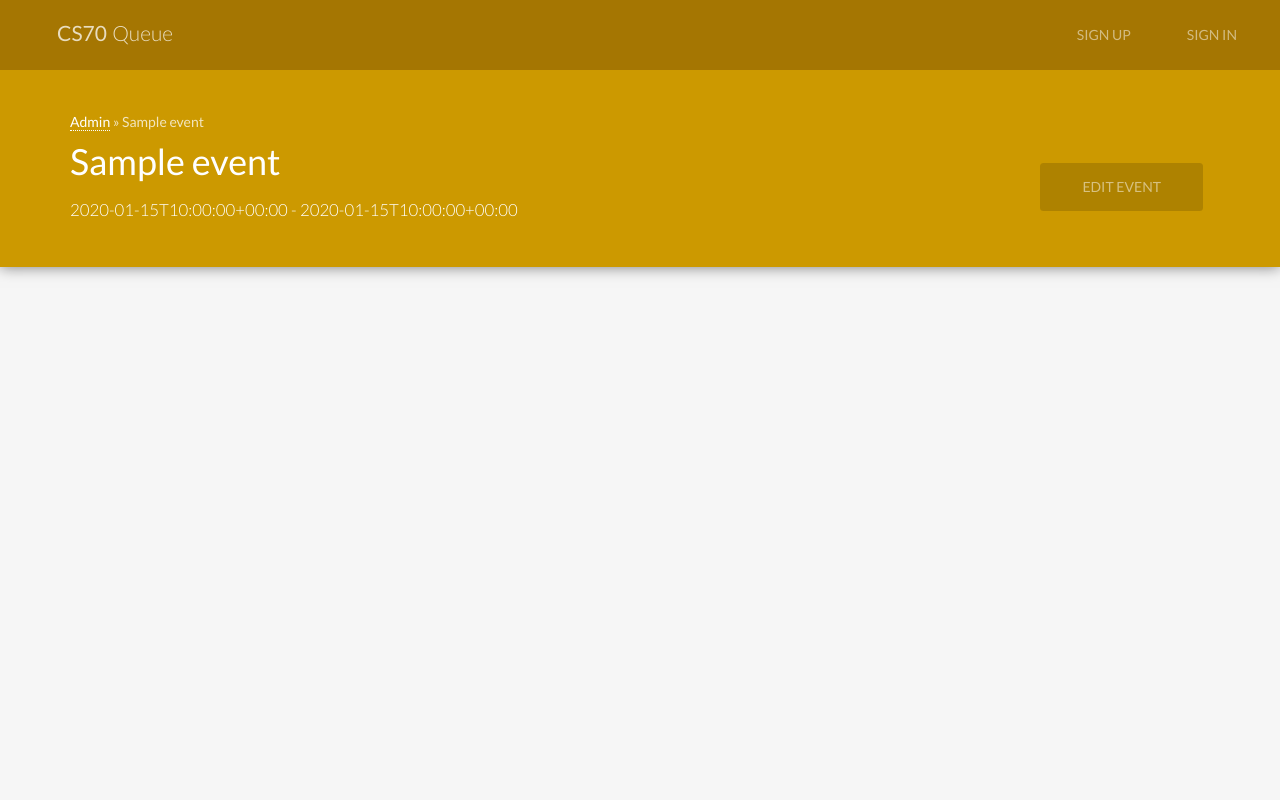
After one commit to alvinwan/quupod, a Flask app: page /admin/event/1 in a window 1280 px wide. The commit adds this page. Run offline with Flask 2, Linux system fonts and the light colour scheme; tables that the repository leaves empty hold one stand-in row (values such as "Sample post"); parts of the project's set-up code (start-up, migrations or seed data) failed here and were passed over; some libraries are stand-ins or nearby versions.

Commit message:
finished event CRUD

```diff
--- a/queue/admin/controllers.py
+++ b/queue/admin/controllers.py
@@ -1,7 +1,7 @@
 from flask import url_for
 from queue import db
 from queue.controllers import multi2dict
-from .models import Inquiry, add_obj, Assignment
+from .models import Inquiry, add_obj, Assignment, Event
 from sqlalchemy import desc
 
 
@@ -139,3 +139,34 @@ def get_problem_inquiries(assignmentId, problem):
     """
     return Inquiry.query.filter_by(
         assignment_id=assignmentId, problem=problem).all()
+
+##########
+# EVENTS #
+##########
+
+def create_event(data):
+    """
+    Create a new event for the queue
+
+    :param ImmutableDict data: all data for event
+    :return: new Event object
+    """
+    return add_obj(Event(**multi2dict(data)))
+
+def get_event(**kwargs):
+    """
+    Retrieve event
+
+    :param kwargs: key argument filters
+    :return: Event object
+    """
+    return Event.query.filter_by(**kwargs).first()
+
+def get_events(**kwargs):
+    """
+    Retrieve events
+
+    :param kwargs: key argument filters
+    :return: list of Event objects
+    """
+    return Event.query.filter_by(**kwargs).all()
--- a/queue/admin/views.py
+++ b/queue/admin/views.py
@@ -20,7 +20,8 @@ admin = Blueprint('admin', __name__, url_prefix='/admin')
 def home():
     """admin homepage"""
     assignments = get_assignments()
-    return render_template('admin.html', assignments=assignments)
+    events = get_events()
+    return render_template('admin.html', assignments=assignments, events=events)
 
 @requires('staff')
 @admin.route('/clear/<string:location>', methods=['POST', 'GET'])
@@ -93,6 +94,38 @@ def assignment_detail(id):
     return render_template('assignment_detail.html', assignment=assignment,
         problems=problems)
 
+#########
+# EVENT #
+#########
+
+# datetime format %Y-%m-%d %H:%M:%S format: 2016-1-13 12:00:00
+
+@requires('staff')
+@admin.route('/event/create', methods=['POST', 'GET'])
+def event_create():
+    """create a new event"""
+    form = EventForm(request.form)
+    if request.method == 'POST' and form.validate():
+        event = create_event(request.form)
+        return redirect(url_for('admin.event_detail', id=event.id))
+    return render_template('form.html', form=form, title='Create Event')
+
+@requires('/admin')
+@admin.route('/event/<string:id>/edit', methods=['POST', 'GET'])
+def event_edit(id):
+    event = get_event(id=id)
+    form = EventForm(request.form, obj=event)
+    if request.method == 'POST' and form.validate():
+        event = edit_event(event, request.form)
+        return redirect(url_for('admin.event_detail', id=event.id))
+    return render_template('form.html', form=form, title='Edit Event')
+
+@requires('/admin')
+@admin.route('/event/<string:id>', methods=['POST', 'GET'])
+def event_detail(id):
+    event = get_event(id=id)
+    return render_template('event_detail.html', event=event)
+
 
 #############
 # ANALYTICS #
--- a/queue/static/style.css
+++ b/queue/static/style.css
@@ -294,7 +294,7 @@ main {
   }
   .event-decor .button {
     float:right;
-    margin-top:4em;
+    margin-top:4vw;
   }
   .event-text {
     padding:3em 0 2em 5em;
--- a/queue/templates/assignment_detail.html
+++ b/queue/templates/assignment_detail.html
@@ -3,7 +3,7 @@
 {% block main %}
 <section class="event">
   <div class="col-md-6 event-text">
-    <p class="event-byline"><a href="{{ url_for('admin.home') }}">Admin</a> &raquo; hw0</p>
+    <p class="event-byline"><a href="{{ url_for('admin.home') }}">Admin</a> &raquo; {{ assignment.name }}</p>
     <h1 class="event-title">{{ assignment.name }}</h1>
     <p class="event-copy">{% if assignment.is_active %}Active{% else %}Inactive{% endif %}</p>
   </div>
--- /dev/null
+++ b/queue/templates/event_detail.html
@@ -0,0 +1,21 @@
+{% extends "base.html" %}
+{% set title="%s Event" % event.name %}
+{% block main %}
+<section class="event">
+  <div class="col-md-6 event-text">
+    <p class="event-byline"><a href="{{ url_for('admin.home') }}">Admin</a> &raquo; {{ event.name }}</p>
+    <h1 class="event-title">{{ event.name }}</h1>
+    <p class="event-copy">{{ event.start }} - {{ event.end }}</p>
+  </div>
+  <div class="col-md-6 event-decor">
+    <a href="{{ url_for('admin.event_edit', id=event.id) }}" class="button">Edit Event</a>
+  </div>
+  <!-- <nav class="event-nav">
+    <ul>
+      <li><a class="s" href="#">All Problems</a></li>
+    </ul>
+  </nav> -->
+</section>
+<section class="queue">
+</section>
+{% endblock %}
--- a/queue/templates/form.html
+++ b/queue/templates/form.html
@@ -10,7 +10,7 @@
     <form class="module" method="POST">
     {% for field in form %}
       <h3>{{ field.label }} </h3>
-      {% for error in form.errors[field] %}
+      {% for error in form.errors[field.name] %}
         <p><strong>Error!</strong> {{error}}</p>
       {% endfor %}
       {{ field }}
--- a/queue/templates/queue.html
+++ b/queue/templates/queue.html
@@ -27,7 +27,7 @@
     <p class="queue-note">Queue is empty!</p>
   {% else %}
   <table>
-    <tr><th>Name</th><th>Assignment</th><th>Problem</th><th>Question</th><th>Time</th></tr>
+    <tr><th>Name</th><th>Assignment</th><th>Problem</th><th>Question</th><th>Queue Time</th></tr>
     {% for inquiry in unresolved %}
     <tr>
       <td>{{ inquiry.name or inquiry.owner.name }}</td>
@@ -47,7 +47,7 @@
     <p class="queue-note">Queue is empty!</p>
   {% else %}
   <table>
-    <tr><th>Name</th><th>Assignment</th><th>Problem</th><th>Question</th><th>Time</th></tr>
+    <tr><th>Name</th><th>Assignment</th><th>Problem</th><th>Question</th><th>Queue Time</th></tr>
     {% for inquiry in resolving %}
     <tr>
       <td>{{ inquiry.name or inquiry.owner.name }}</td>
```
Also changed, not shown: queue/admin/forms.py (+12 -1 lines), queue/templates/admin.html (+20 -0 lines).
